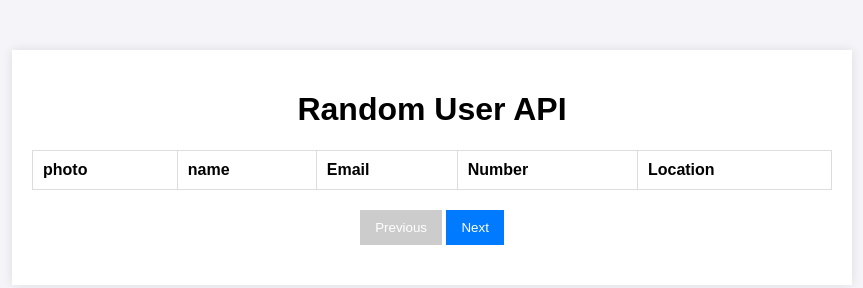
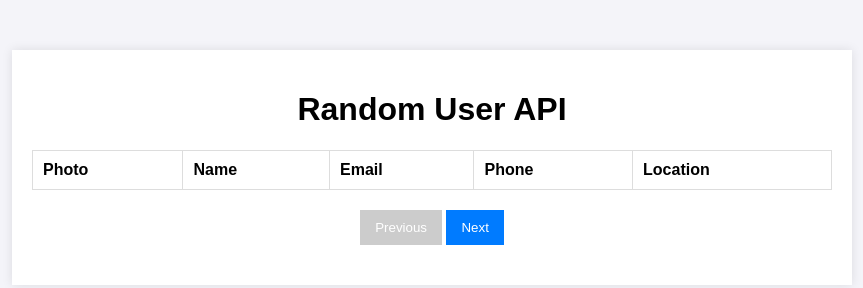
Before and after one commit to Arccobaleno/api-call, a plain HTML site: page index.html in a window 1280 px wide. Shown: the whole page, without its empty margins (208-1071 px from the left). Drawn offline with Linux system fonts and the light colour scheme; no server answers.

Commit message:
Update index.html

```diff
--- a/index.html
+++ b/index.html
@@ -12,10 +12,10 @@
     <table id="userTable">
       <thead>
         <tr>
-          <th>photo</th>
-          <th>name</th>
+          <th>Photo</th>
+          <th>Name</th>
           <th>Email</th>
-          <th>Number</th>
+          <th>Phone</th>
           <th>Location</th>
         </tr>
       </thead>
```
